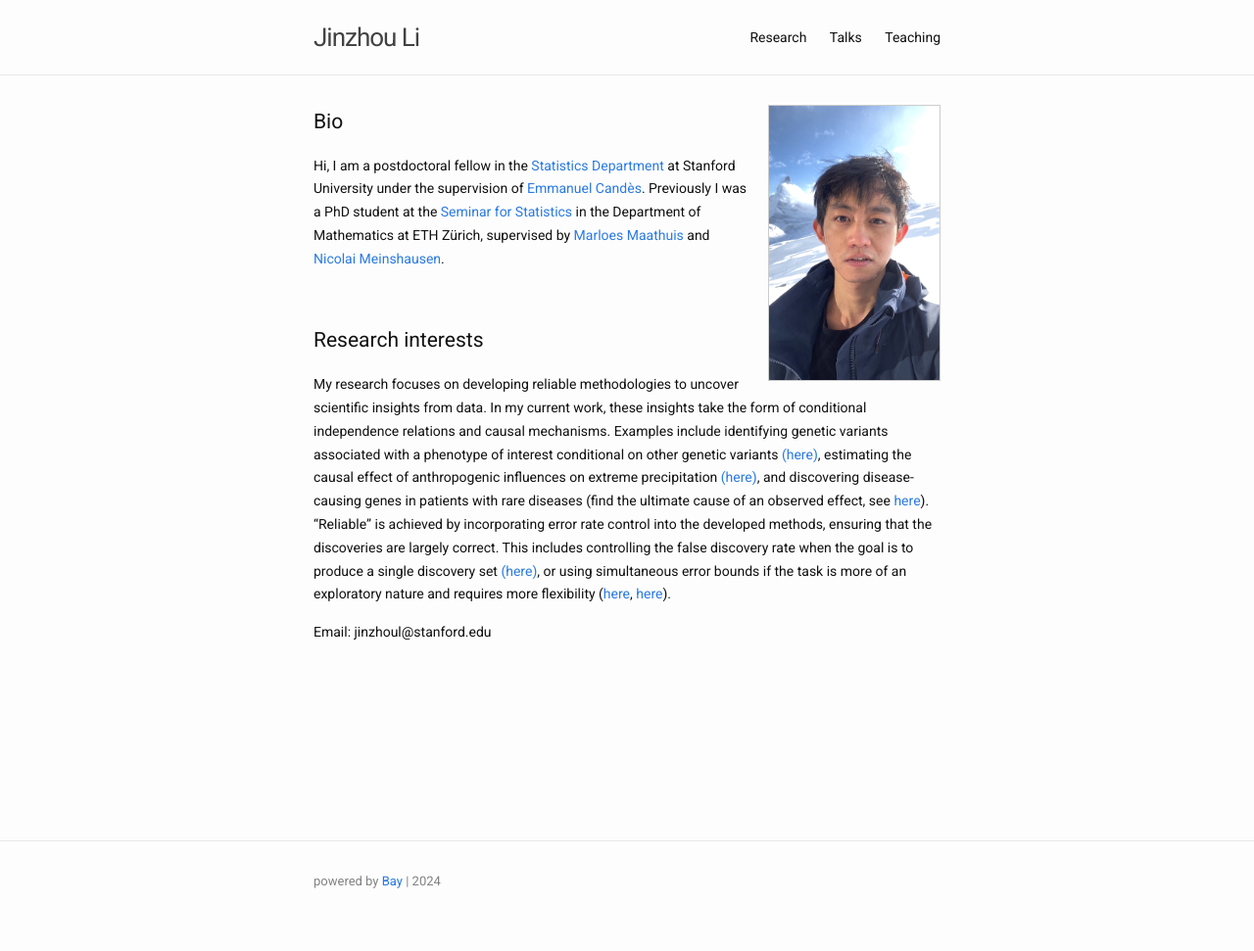
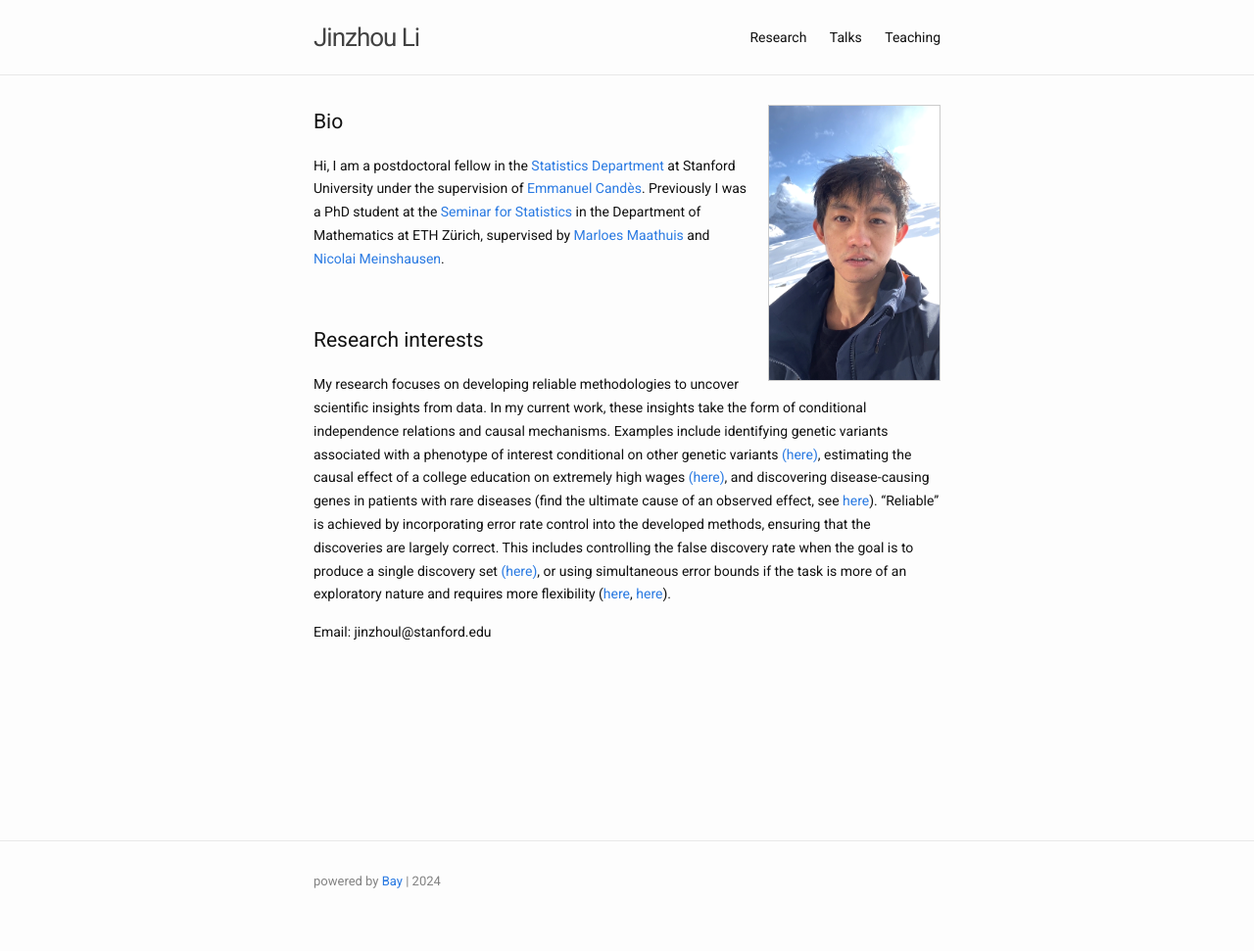
Before and after one commit to Jinzhou-Li/jinzhou-li.github.io, a Jekyll site: the page built from index.md, in a window 1280 px wide. Shown: the whole page at 98% size. Built offline with Jekyll 4.4.1, drawn with Linux system fonts in a browser that asks for light colours.

Commit message:
update web

```diff
--- a/index.md
+++ b/index.md
@@ -16,7 +16,7 @@ supervised by [Marloes Maathuis](https://sites.google.com/view/marloes-maathuis)
 My research focuses on developing reliable methodologies to uncover scientific insights from data.
 In my current work, these insights take the form of conditional independence relations and causal mechanisms.
 Examples include identifying genetic variants associated with a phenotype of interest conditional on other genetic variants [(here)](https://academic.oup.com/jrsssb/article-abstract/86/4/966/7618756?redirectedFrom=fulltext),
-estimating the causal effect of anthropogenic influences on extreme precipitation [(here)](https://www.tandfonline.com/doi/full/10.1080/01621459.2023.2252141), and discovering disease-causing genes in patients
+estimating the causal effect of a college education on extremely high wages [(here)](https://www.tandfonline.com/doi/full/10.1080/01621459.2023.2252141), and discovering disease-causing genes in patients
 with rare diseases (find the ultimate cause of an observed effect, see [here](https://arxiv.org/abs/2410.12151)).
 “Reliable” is achieved by incorporating error rate control into the developed methods, ensuring that the discoveries are largely correct.
 This includes controlling the false discovery rate when the goal is to produce a single discovery set [(here)](https://rss.onlinelibrary.wiley.com/doi/10.1111/rssb.12430),
```
